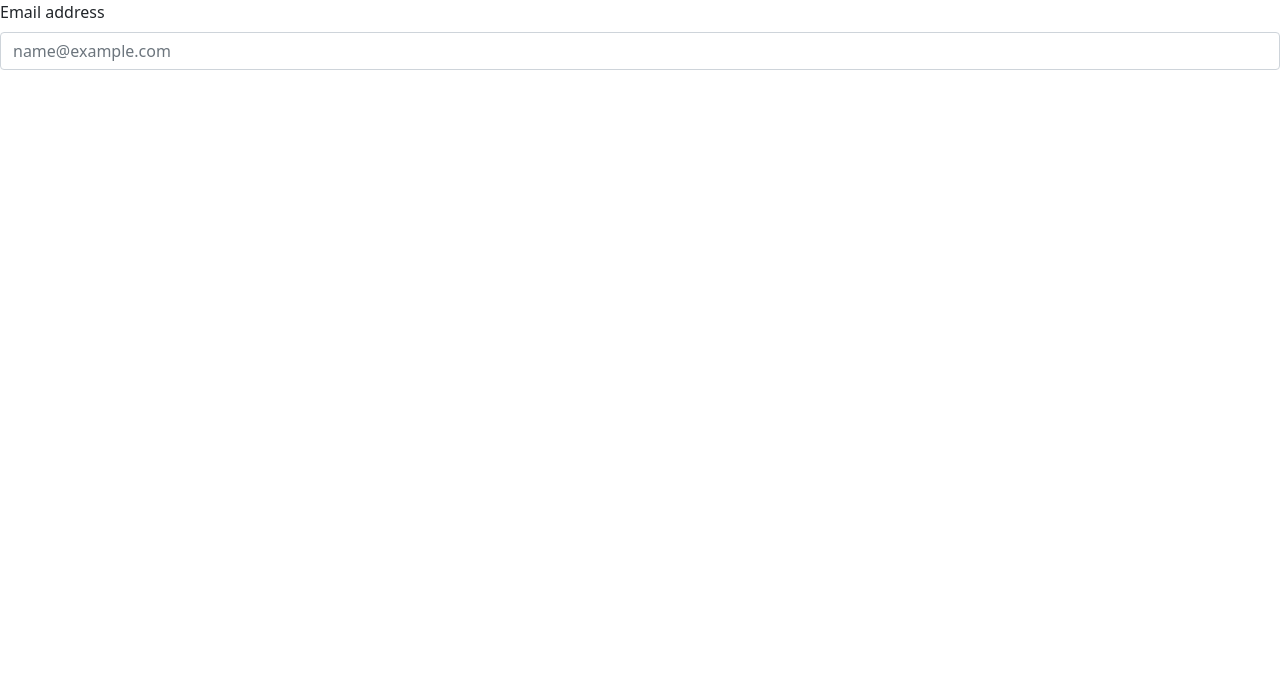
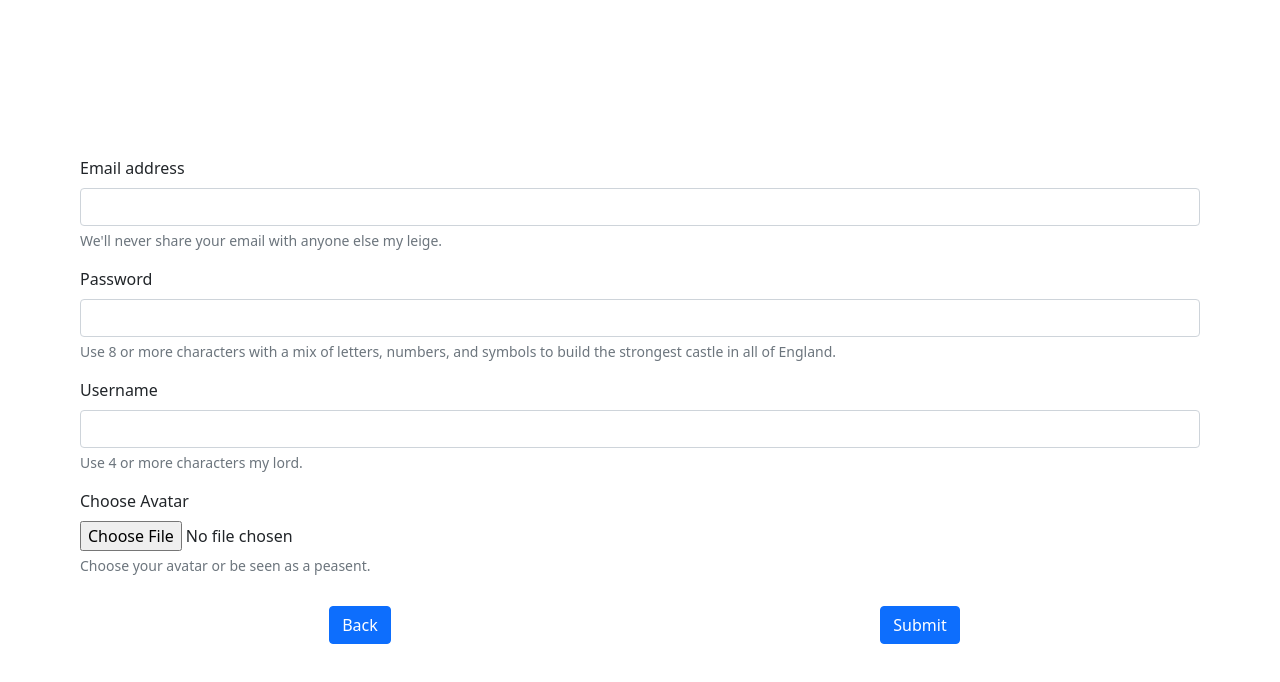
Before and after one commit to BlueOceanPacific/LoveLetter, a React app: page /#/signup in a window 1280 px wide. Shown: the top 682 px of the page. Built offline with nearby package versions, Linux system fonts and the light colour scheme; the HTML template or start-up script is replaced by a standard one.

Commit message:
create email, password, username, avatar inputs and back and submit buttons

```diff
--- a/client/src/components/SignUp.jsx
+++ /dev/null
@@ -1,19 +0,0 @@
-import React from 'react';
-
-function SignUp() {
-  return (
-    <div className="mb-3">
-      <label htmlFor="exampleFormControlInput1" className="form-label">
-        Email address
-      </label>
-      <input
-        type="email"
-        className="form-control"
-        id="exampleFormControlInput1"
-        placeholder="name@example.com"
-      />
-    </div>
-  );
-}
-
-export default SignUp;
--- /dev/null
+++ b/client/src/components/SignUp/SignUp.jsx
@@ -0,0 +1,83 @@
+/* eslint-disable jsx-a11y/label-has-associated-control */
+import React from 'react';
+import './SignUp.scss';
+
+function SignUp() {
+  return (
+    <div className="container">
+      <form>
+        <div className="mb-3 email">
+          <label htmlFor="InputEmail" className="form-label">
+            Email address
+          </label>
+          <input
+            type="email"
+            className="form-control"
+            id="InputEmail"
+            requried
+            aria-describedby="emailHelp"
+          />
+          <div id="emailHelp" className="form-text">
+            We&apos;ll never share your email with anyone else my leige.
+          </div>
+        </div>
+        <div className="mb-3">
+          <label htmlFor="InputPassword" className="form-label">
+            Password
+          </label>
+          <input
+            type="password"
+            className="form-control"
+            id="InputPassword"
+            required
+            aria-describedby="passwordHelp"
+          />
+          <div id="passwordHelp" className="form-text">
+            {` Use 8 or more characters with a mix of letters, numbers, and symbols to build the strongest
+              castle in all of England.`}
+          </div>
+        </div>
+        <div className="mb-3">
+          <label htmlFor="InputUsername" className="form-label">
+            Username
+          </label>
+          <input
+            type="text"
+            className="form-control"
+            id="InputUsername"
+            required
+            aria-describedby="usernameHelp"
+          />
+          <div id="usernameHelp" className="form-text">
+            Use 4 or more characters my lord.
+          </div>
+        </div>
+
+        <div className="mb-3">
+          <label htmlFor="choose-avatar" className="form-label">
+            Choose Avatar
+          </label>
+          <div className="kv-avatar">
+            <div className="choose-avatar">
+              <input id="avatar" name="avatar" type="file" required aria-describedby="avatarHelp" />
+            </div>
+          </div>
+          <div id="avatarHelp" className="form-text">
+            Choose your avatar or be seen as a peasent.
+          </div>
+        </div>
+
+        <div className="buttons">
+          <button type="button" className="btn btn-primary">
+            Back
+          </button>
+          <button type="submit" className="btn btn-primary">
+            Submit
+          </button>
+        </div>
+      </form>
+    </div>
+  );
+}
+
+export default SignUp;
--- /dev/null
+++ b/client/src/components/SignUp/SignUp.scss
@@ -0,0 +1,14 @@
+.container {
+  position: absolute;
+  left: 50%;
+  top: 50%;
+  transform: translate(-50%, -50%);
+  padding: 10px;
+}
+
+.buttons {
+  display: grid;
+  grid-template-columns: 1fr 1fr;
+  justify-items: center;
+  margin-top: 30px;
+}
--- a/package.json
+++ b/package.json
@@ -27,6 +27,7 @@
     "eslint": "^8.15.0",
     "eslint-config-airbnb": "^19.0.4",
     "sass": "^1.51.0",
+    "sass-loader": "^12.6.0",
     "source-map-loader": "^3.0.1",
     "style-loader": "^3.3.1",
     "webpack": "^5.72.0",
--- a/webpack.config.js
+++ b/webpack.config.js
@@ -31,6 +31,17 @@ module.exports = {
         test: /\.css$/,
         use: ['style-loader', 'css-loader'],
       },
+      {
+        test: /\.s[ac]ss$/i,
+        use: [
+          // Creates `style` nodes from JS strings
+          'style-loader',
+          // Translates CSS into CommonJS
+          'css-loader',
+          // Compiles Sass to CSS
+          'sass-loader',
+        ],
+      },
     ],
   },
   devServer: {
```
Also changed, not shown: client/src/components/App.jsx (+2 -5 lines), 1 other file (tests, documents, lock files or other folders).
